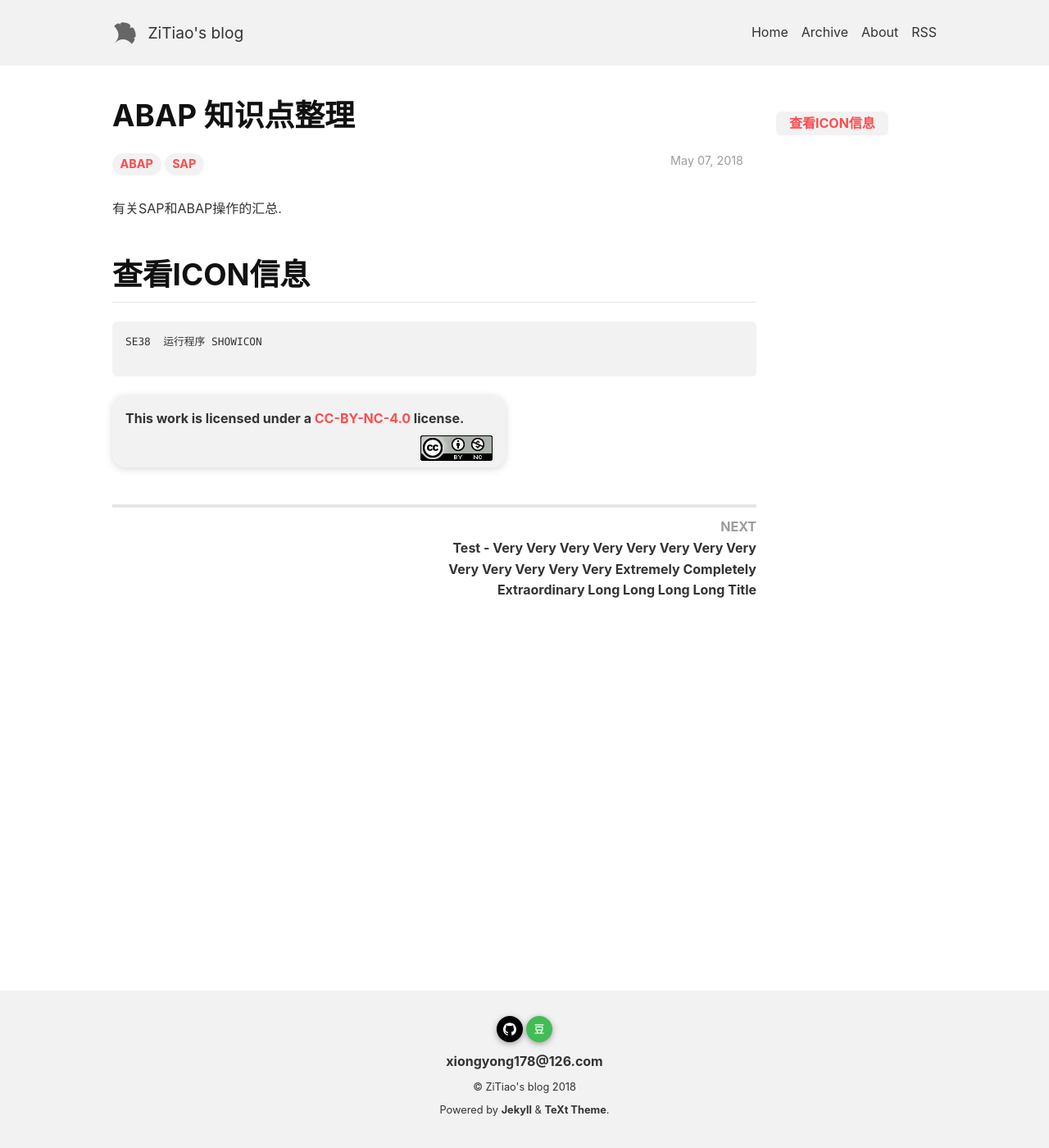
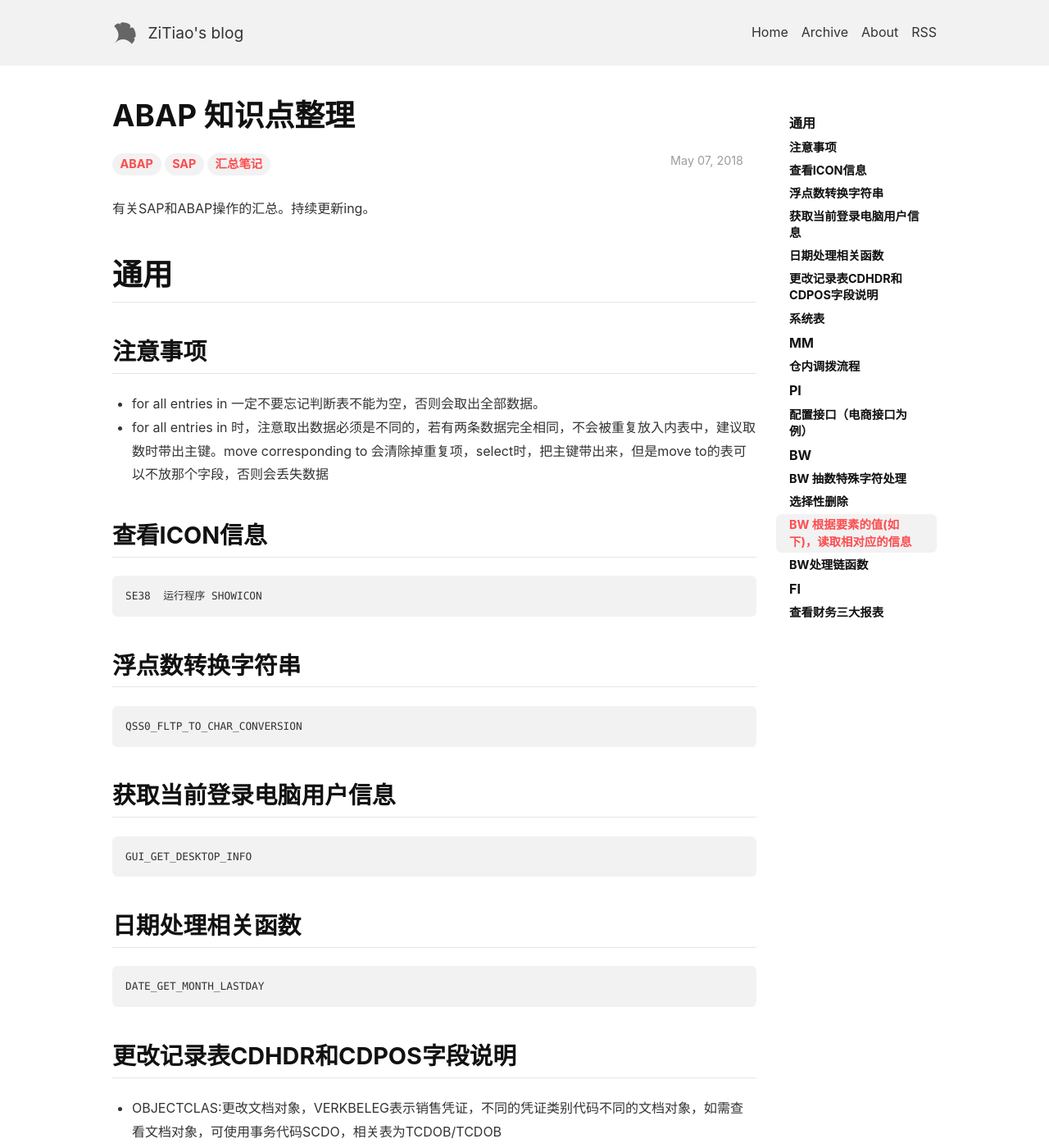
Before and after one commit to zitiao/ziTiao, a Jekyll site: the page built from _posts/2018-05-07-ABAP-知识点整理.md, in a window 1280 px wide and 1400 px high. Shown: the whole window at 82% size. Built offline with Jekyll 4.4.1, drawn with Linux system fonts in a browser that asks for light colours; nearby versions of some CDN libraries; some of the changed text lies outside the part shown.

Commit message:
20180507

````diff
--- a/_posts/2015-02-02-very-long-title.md
+++ /dev/null
@@ -1,8 +0,0 @@
----
-layout: post
-title: Test - Very Very Very Very Very Very Very Very Very Very Very Very Very Extremely Completely Extraordinary Long Long Long Long Title
-key: 20150202
-tags: Test English
----
-
-Article With Very Long Title.
--- a/_posts/2018-05-07-ABAP-知识点整理.md
+++ b/_posts/2018-05-07-ABAP-知识点整理.md
@@ -2,16 +2,91 @@
 layout: post
 title: ABAP 知识点整理
 key: 20180507
-tags: ABAP SAP
+tags: ABAP SAP 汇总笔记
 ---
 
-有关SAP和ABAP操作的汇总.
+有关SAP和ABAP操作的汇总。持续更新ing。
 
 <!--more-->
+# 通用
 
-# 查看ICON信息
+## 注意事项
+- for all entries in 一定不要忘记判断表不能为空，否则会取出全部数据。
+- for all entries in 时，注意取出数据必须是不同的，若有两条数据完全相同，不会被重复放入内表中，建议取数时带出主键。move corresponding to 会清除掉重复项，select时，把主键带出来，但是move to的表可以不放那个字段，否则会丢失数据
+
+## 查看ICON信息
 
 ```
 SE38  运行程序 SHOWICON
+```
+
+## 浮点数转换字符串
 
 ```
+QSS0_FLTP_TO_CHAR_CONVERSION
+```
+
+## 获取当前登录电脑用户信息
+
+```
+GUI_GET_DESKTOP_INFO
+```
+
+## 日期处理相关函数
+```
+DATE_GET_MONTH_LASTDAY
+```
+
+
+## 更改记录表CDHDR和CDPOS字段说明
+- OBJECTCLAS:更改文档对象，VERKBELEG表示销售凭证，不同的凭证类别代码不同的文档对象，如需查看文档对象，可使用事务代码SCDO，相关表为TCDOB/TCDOB
+- TABNAME:表名
+- CHNGIND:修改标识符，U表示更新，I表示插入，E表示删除单个字段，D表示删除整行或整个单据
+
+## 系统表
+TSTC | tcode与对应的程序
+
+# MM
+## 仓内调拨流程
+假设从A仓移到B仓6件物料
+1、在A仓产生物料凭证，-6个物料。移动类型641。
+
+2、同时产生一个在途物料凭证。+6个物料。不含批次和库存地点信息。移动类型641。
+
+3、收货时，在B仓产生物料凭证。+6个物料。移动类型101。
+
+所以会发现，在途的数据不会被相互抵消掉。而一出一进货在系统的数据中正好抵消。
+
+# PI
+## 配置接口（电商接口为例）
+一、Enterprise Services Builder
+ERP SC_ERP of SAP  OM SI MM MT DT
+DS SC_DS of jala    SI MT DT
+
+二、Intergration Builder
+
+三、ECC Sproxy 激活 前缀Z
+
+四、PI_DEV export
+
+PI_QAS import 异步接口注意发送信道
+
+
+# BW
+## BW 抽数特殊字符处理
+【推荐】Tcode：RSKC中设置为“ALL_CAPITAL”。ALL_CAPITAL是一个特殊的设置，可以支持大部分编码集。http://blog.sina.com.cn/s/blog_9154db530102v5kd.html
+
+## 选择性删除
+高级DSO -> 环境 -> 选择性删除
+
+## BW 根据要素的值(如下)，读取相对应的信息
+00O2TJSYDZ8MJ5QI0BPGE9BTT
+
+系统表：RSZELTDIR
+
+## BW处理链函数
+RSPC_API_CHAIN_START
+
+# FI
+## 查看财务三大报表
+idcnbsais
````
Also changed, not shown: _posts/2015-01-06-punctuation-characters.md (deleted, +0 -72 lines).
